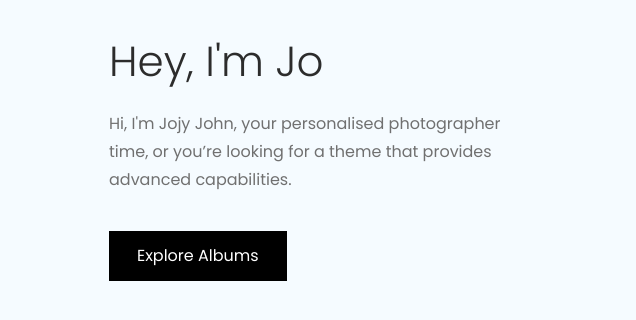
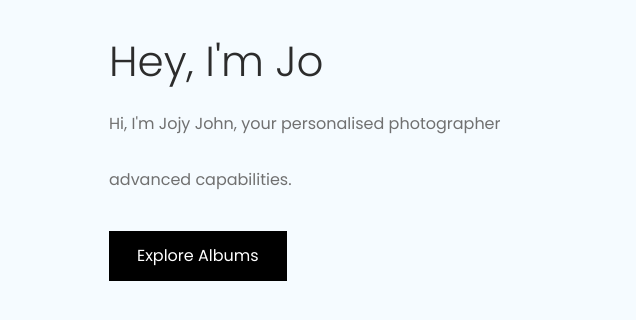
Before and after one commit to AshminJayson/Melo-BabiesofBridalCafe.github.io, a plain HTML site: page about.html in a window 1280 px wide. Shown: the part 582-902 px from the top of the page, 644-1280 px from the left. Drawn offline with Linux system fonts and the light colour scheme.

Commit message:
fixing favicon

```diff
--- a/about.html
+++ b/about.html
@@ -9,7 +9,7 @@
     <meta name="viewport" content="width=device-width, initial-scale=1">
 
     <!-- <link rel="manifest" href="site.webmanifest"> -->
-    <link rel="shortcut icon" href="favicon.ico" />
+    <link rel="shortcut icon" type-"image/x-icon" href="favicon.ico" />
     <!-- Place favicon.ico in the root directory -->
 
     <!-- CSS here -->
@@ -104,7 +104,7 @@
                 <div class="col-lg-6">
                     <div class="section_title">
                         <h3>Hey, I'm Jo </h3>
-                        <p>Hi, I'm Jojy John, your personalised photographer <br> time, or you’re looking for a theme that provides <br> advanced capabilities.</p>
+                        <p>Hi, I'm Jojy John, your personalised photographer <br>  <br> advanced capabilities.</p>
                         <a href="album.html" class="black_btn">Explore Albums</a>
                     </div>
                 </div>
```
Also changed, not shown: album.html (+1 -1 lines), baby_gallery.html (+1 -1 lines), index.html (+1 -1 lines), maternity_gallery.html (+1 -1 lines), outdoor_gallery.html (+1 -1 lines).
